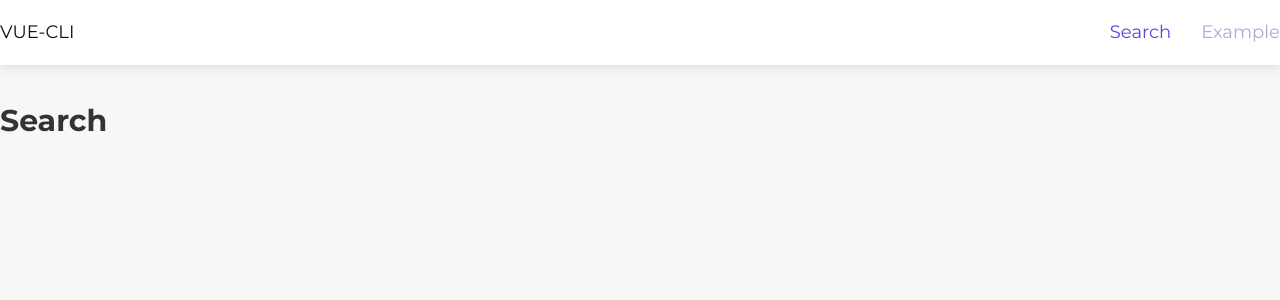
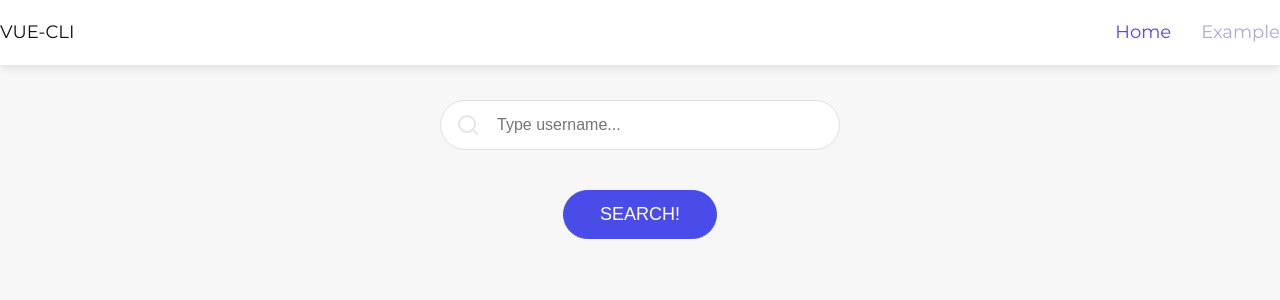
Before and after one commit to antonsmolko/tocode-vuepro, a Vue app: page / in a window 1280 px wide. Shown: the top 300 px of the page. Built offline with nearby package versions, Linux system fonts and the light colour scheme.

Commit message:
Переключение на ДЗ

```diff
--- a/package.json
+++ b/package.json
@@ -7,6 +7,7 @@
     "build": "vue-cli-service build"
   },
   "dependencies": {
+    "axios": "^0.18.0",
     "core-js": "^2.6.5",
     "vue": "^2.6.6",
     "vue-router": "^3.0.6",
--- a/src/App.vue
+++ b/src/App.vue
@@ -21,7 +21,7 @@ export default {
   },
   created () {
     this.links = [
-      { title: 'Search', url: '/'},
+      { title: 'Home', url: '/'},
       { title: 'Example', url: '/example'}
     ]
   }
--- a/src/components/Search.vue
+++ b/src/components/Search.vue
@@ -1,9 +1,69 @@
 <template>
-    <h1 class="title">Search</h1>
+    <div class="wrapper__search">
+
+        <!-- Search -->
+        <div class="search">
+            <div class="search-icon"><svg xmlns="http://www.w3.org/2000/svg" width="24" height="24" viewBox="0 0 24 24" fill="none" stroke="currentColor" stroke-width="2" stroke-linecap="round" stroke-linejoin="round" class="feather feather-search"><circle cx="11" cy="11" r="8"></circle><line x1="21" y1="21" x2="16.65" y2="16.65"></line></svg></div>
+        </div>
+        <!-- Search input -->
+        <input type="text" :placeholder="placeholder" v-model="search"/>
+
+    </div>
 </template>
 
 <script>
 export default {
-    name: 'search'
+    name: 'search',
+    props: {
+        value: {
+            type: String,
+            required: true
+        },
+        placeholder: {
+            type: String,
+            default: 'Search'
+        }
+    },
+    data () {
+        return { search: this.value }
+    },
+    watch: {
+        search (val) {
+            this.$emit('search', val);
+        }
+    }
 }
 </script>
+
+<style scoped>
+
+svg {
+    color: #e4e4e4;
+}
+/* Search */
+.wrapper__search {
+    position: relative;
+}
+.search {
+    top: 0px;
+    bottom: 0px;
+    left: 0px;
+    position: absolute;
+}
+.search-icon {
+    height: 100%;
+    padding-left: 16px;
+    padding-right: 16px;
+    align-items: center;
+    display: flex;
+}
+input {
+    padding: 0 16px 0 56px !important;
+    margin-bottom: 0px;
+    border-radius: 25px;
+    color: #909399;
+    font-size: 16px;
+    min-width: 400px;
+}
+
+</style>
--- /dev/null
+++ b/src/pages/Home.vue
@@ -0,0 +1,93 @@
+<template>
+    <div class="wrapper-content wrapper-content--fixed">
+      <section>
+        <div class="container">
+          <!-- errors -->
+          <div class="error" v-if="error">
+            <p>{{ error }}</p>
+          </div>
+
+          <!-- search -->
+          <search
+            :value="search"
+            placeholder="Type username..."
+            @search="search = $event"
+          />
+
+          <!-- search-button -->
+          <button v-if="!repos" class="btn btnPrimary" @click="getRepos">Search!</button>
+          <button v-else class="btn btnPrimary" @click="getRepos">Search Again!</button>
+
+
+          <!-- repos-wrapper -->
+          <div class="repos__wrapper" v-if="repos">
+            <!-- item -->
+            <div class="repos-item" v-for="repo in repos" :key="repo.id">
+              <div class="repos-info">
+                <a class="link" :href="repo.html_url" target="_blank">{{ repo.name }}</a>
+                <span>{{ repo.stargazers_count }} ⭐</span>
+              </div>
+            </div>
+          </div>
+        </div>
+      </section>
+    </div>
+</template>
+
+<script>
+import axios from 'axios'
+import Search from '@/components/Search.vue'
+
+export default {
+    name: 'Home',
+    components: {
+      Search
+    },
+    data () {
+      return {
+        search: '',
+        error: null,
+        repos: null
+      }
+    },
+    methods: {
+      getRepos () {
+        axios
+          .get(`https://api.github.com/users/${this.search}/repos`)
+          .then(res => {
+            this.repos = res.data
+            this.error = null;
+          })
+          .catch(err => {
+            this.repos = null;
+            this.error = 'Can`t find this user!'
+          });
+      }
+    }
+}
+</script>
+
+<style lang="scss">
+  .wrapper-content {
+    .container {
+      display: flex;
+      flex-direction: column;
+      align-items: center;
+    }
+    .btn {
+      margin-top: 40px;
+    }
+    .repos__wrapper {
+      width: 400px;
+      margin: 30px 0;
+    }
+    .repos-info {
+      display: flex;
+      align-items: center;
+      justify-content: space-between;
+      margin-bottom: 10px;
+      padding: 10px 0;
+      border-bottom: 1px solid #dbdbdb;
+    }
+  }
+</style>
--- a/src/pages/Search.vue
+++ /dev/null
@@ -1,28 +0,0 @@
-<template>
-    <div class="wrapper-content wrapper-content--fixed">
-      <section>
-        <div class="container">
-          <search
-            :value="search"
-            placeholder="Type username"
-          />
-        </div>
-      </section>
-    </div>
-</template>
-
-<script>
-import Search from '@/components/Search.vue'
-
-export default {
-    name: 'SearchPage',
-    components: {
-      Search
-    },
-    data () {
-      return {
-        search: '',
-      }
-    }
-}
-</script>
--- a/src/routes.js
+++ b/src/routes.js
@@ -4,7 +4,7 @@ import VueRouter from 'vue-router'
 Vue.use(VueRouter)
 
 
-import Search from '@/pages/Search.vue'
+import Home from '@/pages/Home.vue'
 import Example from '@/pages/Example.vue'
 import NotFound from '@/pages/NotFound.vue'
 
@@ -13,8 +13,8 @@ export default new VueRouter({
     routes: [
         {
             path: '/',
-            name: 'search',
-            component: Search
+            name: 'home',
+            component: Home
         },
         {
             path: '/example',
```
Also changed, not shown: 1 other file (tests, documents, lock files or other folders).
